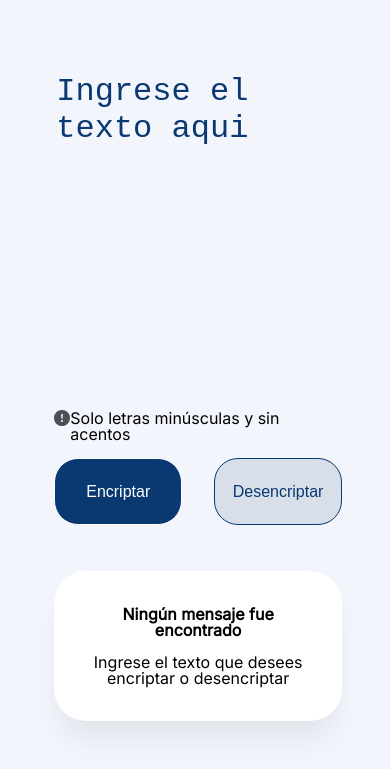
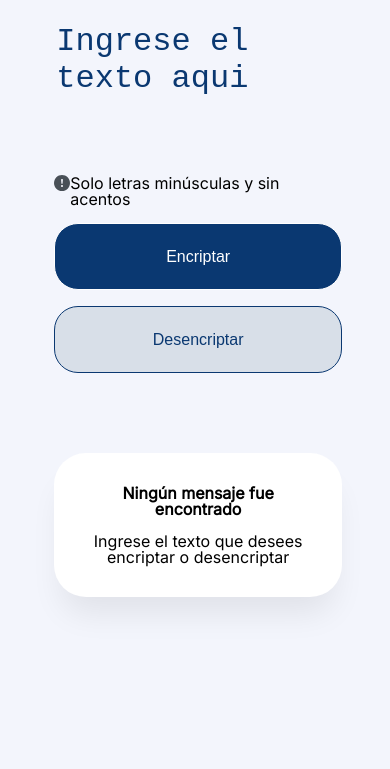
Before and after one commit to caobandoc/challenge-pagina-codificador, a plain HTML site: page index.html in a window 390 px wide. Shown: the part 75-844 px from the top of the page. Drawn offline with Linux system fonts and the light colour scheme.

Commit message:
style phone

```diff
--- a/style.css
+++ b/style.css
@@ -153,17 +153,16 @@ textarea:focus {
   color: var(--primary);
 }
 
-/* Para pantallas de hasta 480px de ancho (móviles) */
-@media only screen and (max-width: 480px) {
-  /* Estilos para pantallas móviles */
-}
-
 /* Para pantallas de hasta 768px de ancho (tablets) */
 @media only screen and (max-width: 768px) {
   /* Estilos para pantallas de tablet */
   .principal {
     display: block;
     overflow-y: scroll;
+  }
+
+  .principal textarea {
+    padding-top: 50px;
   }
 
   .entrada {
@@ -192,3 +191,29 @@ textarea:focus {
     overflow-y: unset;
   }
 }
+
+/* Para pantallas de hasta 480px de ancho (móviles) */
+@media only screen and (max-width: 480px) {
+  .principal {
+    display: block;
+    overflow-y: scroll;
+    height: auto;
+  }
+
+  .entrada textarea{
+    height: 200px;
+  }
+
+  .acciones {
+    height: auto;
+  }
+
+  .botones {
+    display: block;
+  }
+
+  .botones button {
+    width: 100%;
+    margin-bottom: 1rem;
+  }
+}
```
